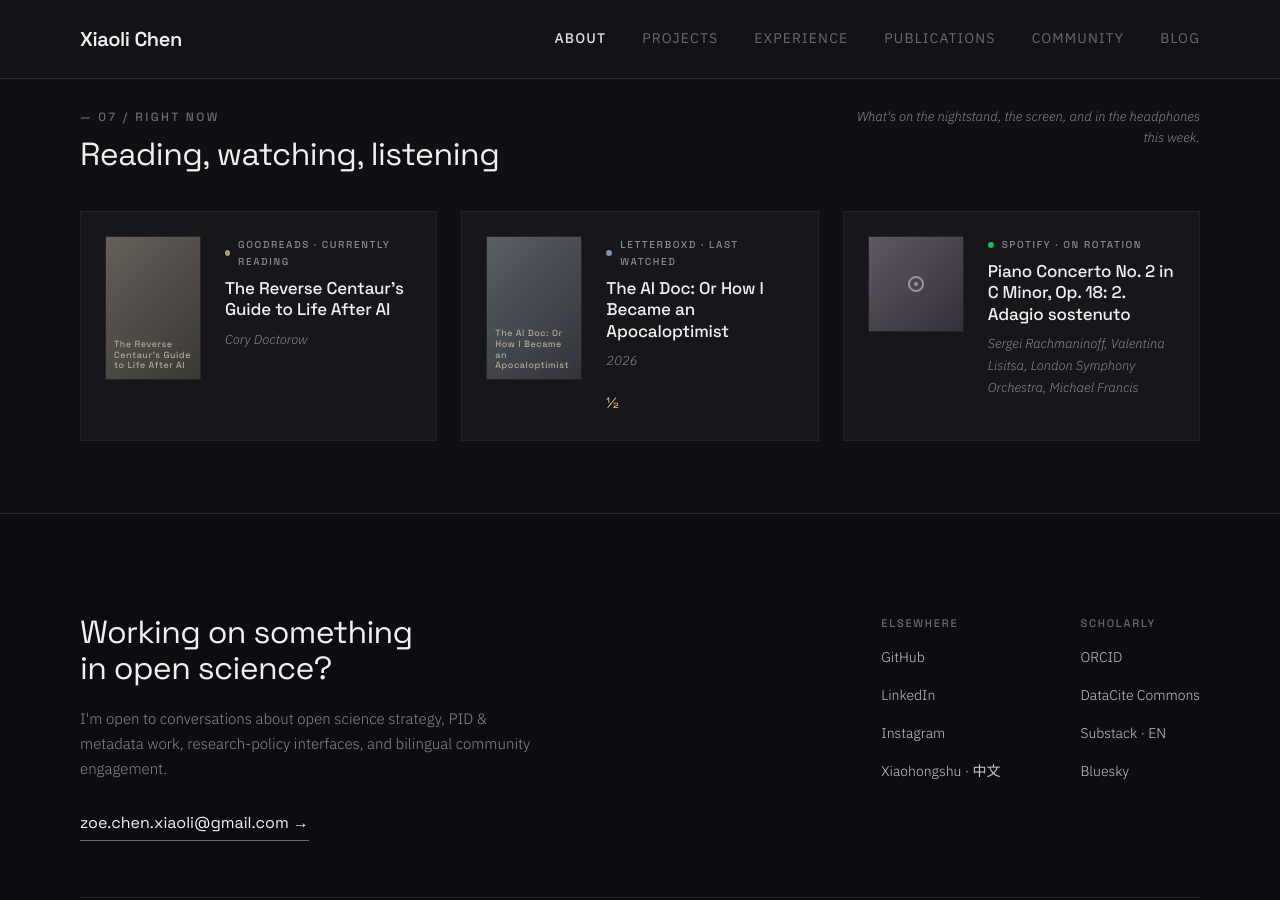
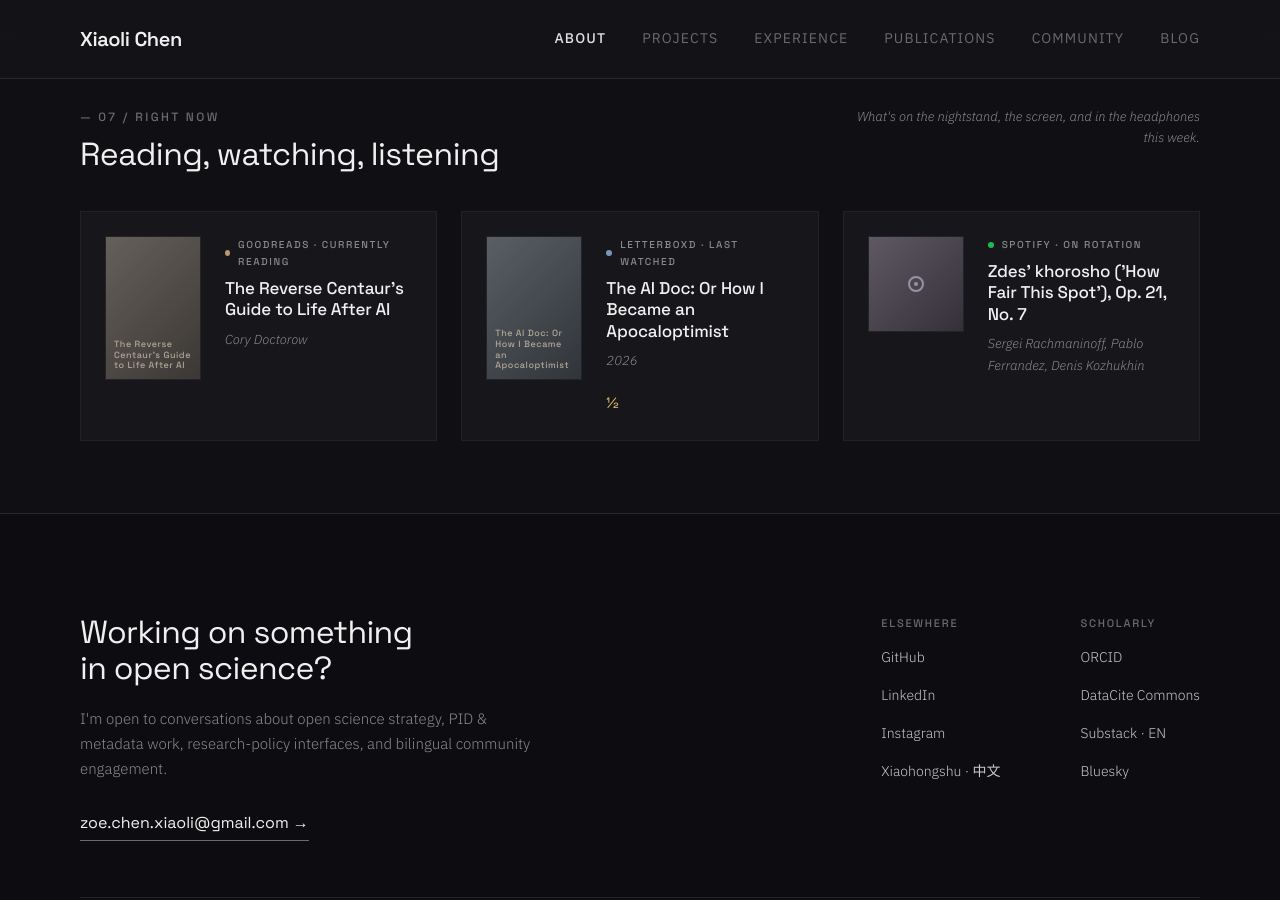
Before and after one commit to xchen101/xchen101.github.io, a Jekyll site: the page built from index.md, in a window 1280 px wide and 900 px high, scrolled down 6679 px. Built offline with Jekyll 4.4.1, drawn with Linux system fonts in a browser that asks for light colours; comment, search, counter and statistics services are not loaded; grey boxes are pictures that could not be loaded.

Commit message:
update: Right Now widget data (auto)

```diff
--- a/_data/now.yml
+++ b/_data/now.yml
@@ -1,4 +1,4 @@
-# Right now — auto-generated by Hermes cron on 2026-10-02 05:00 UTC
+# Right now — auto-generated by Hermes cron on 2026-10-02 11:00 UTC
 # Sources: Goodreads RSS / Letterboxd RSS / Spotify API
 
 reading:
@@ -24,8 +24,8 @@ listening:
   service: "Spotify"
   accent: "#1DB954"
   label: "On rotation"
-  title: "Piano Concerto No. 2 in C Minor, Op. 18: 2. Adagio sostenuto"
-  artist: "Sergei Rachmaninoff, Valentina Lisitsa, London Symphony Orchestra, Michael Francis"
-  url: "https://open.spotify.com/track/4rrrn8OLrttq7r9RgNXalU"
+  title: "Zdes' khorosho ('How Fair This Spot'), Op. 21, No. 7"
+  artist: "Sergei Rachmaninoff, Pablo Ferrandez, Denis Kozhukhin"
+  url: "https://open.spotify.com/track/0wZMPhztIsuwSjCo6OalWe"
   profile_url: "https://open.spotify.com/"
-  image: "https://i.scdn.co/image/ab67616d00001e028e6adfe4421d106633abde7b"
+  image: "https://i.scdn.co/image/ab67616d00001e026eb82063ce027173274b8adc"
```
